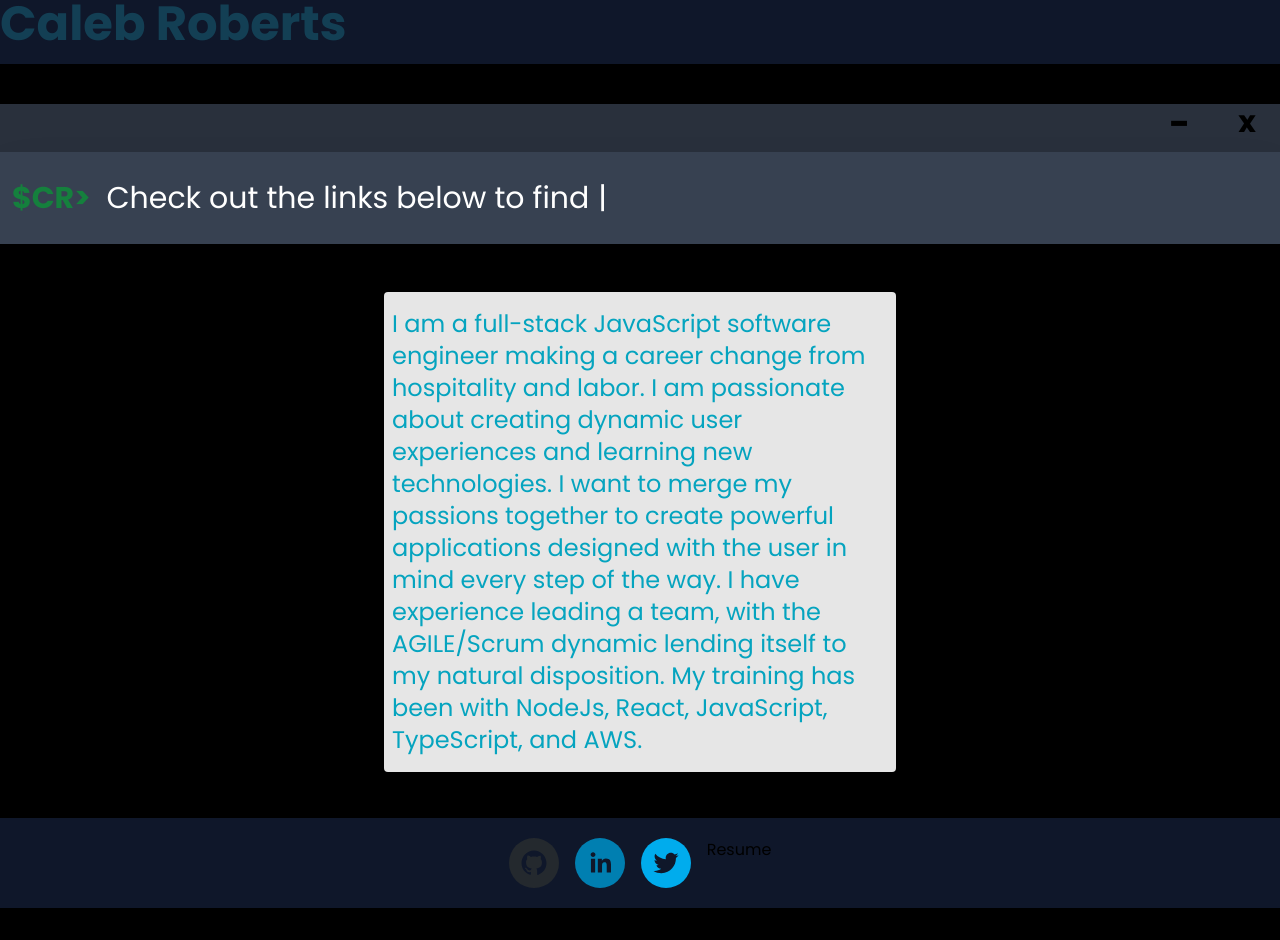
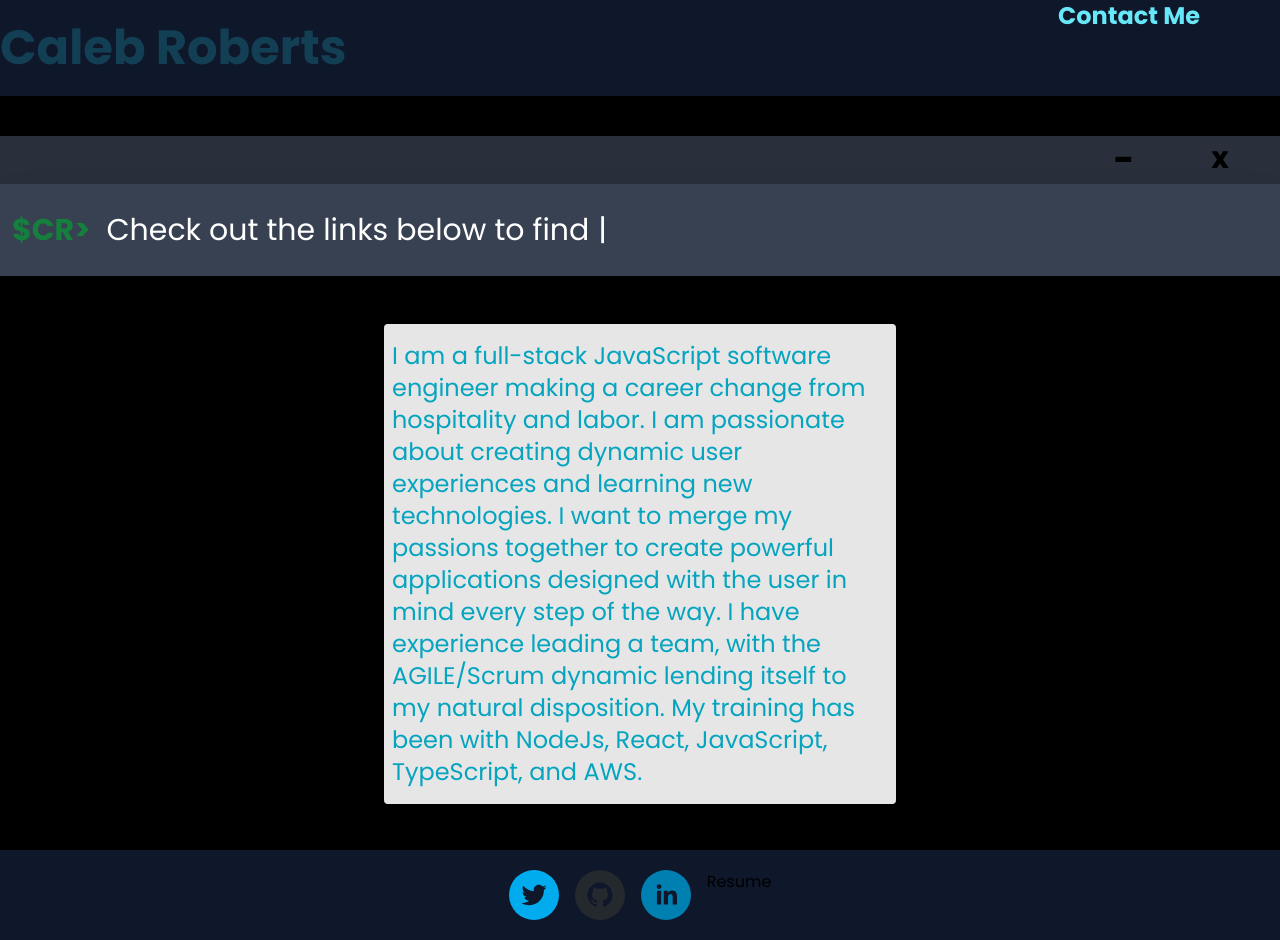
Before and after one commit to calebbbbs/portfolio, a React (Create React App) app in the folder frontend/: page / in a window 1280 px wide. Before the commit the page ends 908 px from the top, so only its background shows below. Built offline with nearby package versions, Linux system fonts and the light colour scheme.

Commit message:
route and button functionality, added pages

```diff
--- a/frontend/src/App.js
+++ b/frontend/src/App.js
@@ -2,7 +2,7 @@ import { BrowserRouter as Router, Routes, Route } from 'react-router-dom'
 import Landing from './pages/Landing'
 import Header from './components/Header'
 import Footer from './components/Footer'
-import Resume from './pages/Resume'
+import ContactMe from './pages/ContactMe'
 
 function App() {
   return (
@@ -12,7 +12,7 @@ function App() {
           <Header />
           <Routes>
             <Route path='/' element={<Landing />} />
-            <Route path='resume' element={<Resume />} />
+            <Route path='contact' element={<ContactMe />} />
           </Routes>
           <Footer />
         </div>
--- a/frontend/src/Typewriter/Greeting.jsx
+++ b/frontend/src/Typewriter/Greeting.jsx
@@ -5,7 +5,7 @@ function Greeting() {
     <Typewriter
       onInit={(typewriter) => {
         typewriter
-          .typeString('Check out the links below to find my github, socials and contact information!')
+          .typeString('Check out the links below to find my github and socials!')
           .start()
       }}
     />
--- /dev/null
+++ b/frontend/src/components/ContactBtn.jsx
@@ -0,0 +1,23 @@
+import { useNavigate } from "react-router-dom"
+
+function ContactBtn() {
+
+  const navigate = useNavigate()
+
+
+  const onClick = () =>{
+    navigate('contact')
+  }
+
+  return (
+    <>
+      <div className='relative'>
+        <button className='fixed top-0 right-20 text-2xl font-bold text-cyan-300' onClick={onClick}>
+          Contact Me
+        </button>
+      </div>
+    </>
+  )
+}
+
+export default ContactBtn
--- a/frontend/src/components/Footer.jsx
+++ b/frontend/src/components/Footer.jsx
@@ -4,9 +4,9 @@ function Footer() {
     <>
       <footer className='relative '>
         <div className='absolute inset-x-0 -bottom-10 button-group flex justify-center gap-4 py-5 bg-slate-900'>
+          <SocialIcon url='https://www.twitter.com/calebbbbs_io' />
           <SocialIcon url='https://github.com/calebbbbs' />
           <SocialIcon url='https://www.linkedin.com/in/calebbbbs/' />
-          <SocialIcon url='https://www.twitter.com/calebbbbs_io' />
           <a href='https://docs.google.com/document/d/14yzQ-Obb0IHtBgjTSkaN8LNYYmDLKQnU8ZbbvYE2uBg/edit?usp=sharing'>
             Resume
           </a>
--- a/frontend/src/components/Header.jsx
+++ b/frontend/src/components/Header.jsx
@@ -1,13 +1,21 @@
-// import { useNavigate } from "react-router-dom"
+import { useNavigate } from "react-router-dom"
+import ContactBtn from "../components/ContactBtn"
 
 function Header() {
+  const naviagte = useNavigate()
+
+
+  const onClick = () =>{
+    naviagte('/')
+  }
   return (
     <>
       <section className='heading justify-center bg-slate-900'>
-        <header className='container mx-auto'>
-          <button className='text-5xl font-bold text-cyan-900/75 overline mb-4 font-poppins'>
+        <header className='container mx-auto flex flex-row'>
+          <button className='flex-none text-5xl font-bold text-cyan-900/75 py-6 font-poppins' onClick={onClick}>
             Caleb Roberts
           </button>
+          <ContactBtn />
         </header>
       </section>
     </>
--- a/frontend/src/pages/Resume.jsx
+++ b/frontend/src/components/Resume.jsx
@@ -1,3 +1,5 @@
+import React from 'react'
+
 function Resume() {
   return (
     <div>Resume</div>
--- a/frontend/src/components/Terminal.jsx
+++ b/frontend/src/components/Terminal.jsx
@@ -4,10 +4,10 @@ function Terminal() {
   return (
     <>
       <div className='container mx-auto grid justify-end h-25 w-13 mt-10 border-3 bg-gray-700 bg-opacity-75'>
-        <div className='top-right mb-2 grid justify-end grid-cols-3'>
+        <div className='top-right mt-1 mb-1  grid justify-end grid-cols-3'>
           <div className=''>
             <span className='ml-6 h-6 w-6 text-4xl'>
-              <button classname='ml-6 h-6 w-6 text-4xl'>
+              <button className='ml-6 h-6 w-6 text-4xl'>
                 <strong>-</strong>
               </button>
             </span>
--- /dev/null
+++ b/frontend/src/pages/ContactMe.jsx
@@ -0,0 +1,9 @@
+import React from 'react'
+
+function ContactMe() {
+  return (
+    <div>ContactMe</div>
+  )
+}
+
+export default ContactMe
```
